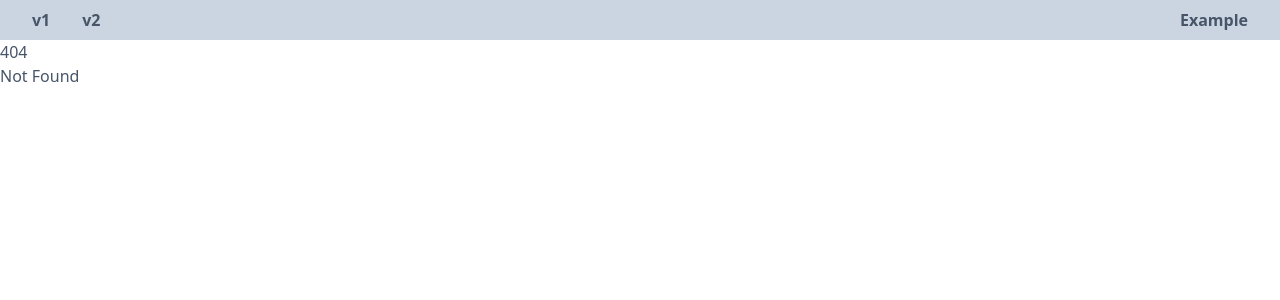
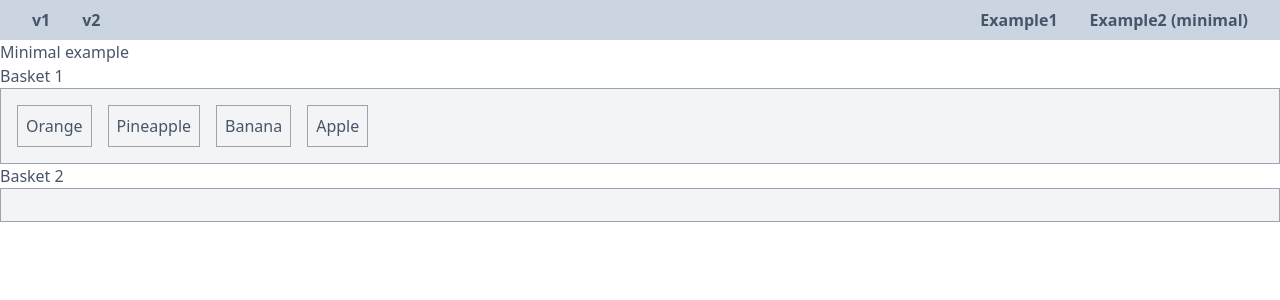
Before and after one commit to danielres/svelte-dageditor, a SvelteKit app: page /ex2 in a window 1280 px wide. Before the commit this address had no page. Shown: the top 300 px of the page. Built offline with nearby package versions, Linux system fonts and the light colour scheme.

Commit message:
add minimal example

```diff
--- a/src/routes/+layout.svelte
+++ b/src/routes/+layout.svelte
@@ -10,7 +10,8 @@
     </ul>
 
     <ul>
-      <li><a href="/ex1">Example</a></li>
+      <li><a href="/ex1">Example1</a></li>
+      <li><a href="/ex2">Example2 (minimal)</a></li>
     </ul>
   </nav>
 
--- a/src/routes/ex1/+page.svelte
+++ b/src/routes/ex1/+page.svelte
@@ -3,6 +3,8 @@
   import { flip } from 'svelte/animate'
   import { fade } from 'svelte/transition'
   import { accordion } from './accordion'
+
+  type Data = { basketIndex: number; itemIndex: number }
 
   let baskets = [
     { name: 'Basket 1', items: ['Orange', 'Pineapple'] },
@@ -19,8 +21,6 @@
     const data: Data = { basketIndex, itemIndex }
     event.dataTransfer?.setData('text/plain', JSON.stringify(data))
   }
-
-  type Data = { basketIndex: number; itemIndex: number }
 
   function drop(
     event: DragEvent & { currentTarget: EventTarget & HTMLUListElement },
--- /dev/null
+++ b/src/routes/ex2/+layout.svelte
@@ -0,0 +1,8 @@
+<script lang="ts">
+</script>
+
+<div class="grid grid-cols-2">
+  <div class="p-8">
+    <slot />
+  </div>
+</div>
--- /dev/null
+++ b/src/routes/ex2/+page.svelte
@@ -0,0 +1,85 @@
+<script lang="ts">
+  type Item = { name: string }
+
+  let basket1: Item[] = [
+    { name: 'Orange' },
+    { name: 'Pineapple' },
+    { name: 'Banana' },
+    { name: 'Apple' },
+  ]
+
+  let basket2: Item[] = []
+
+  const byKey = (key: keyof Item) => (a: Item, b: Item) =>
+    a[key] === b[key] ? 0 : a[key] > b[key] ? 1 : -1
+</script>
+
+<h2 class="text-lg">Minimal example</h2>
+
+<div class="grid gap-4">
+  <div>
+    <h3>Basket 1</h3>
+
+    <ul
+      on:dragover|preventDefault
+      on:drop={(e) => {
+        const name = e.dataTransfer?.getData('text/plain')
+        if (!name) return
+        basket2 = basket2.filter((item) => item.name !== name)
+        basket1 = [...basket1, { name }].sort(byKey('name'))
+      }}
+    >
+      {#each basket1 as item}
+        <li
+          draggable={true}
+          data-name={item.name}
+          on:dragstart={(e) => {
+            const name = e.currentTarget?.dataset?.name
+            if (!name) return
+            e.dataTransfer?.setData('text/plain', name)
+          }}
+        >
+          {item.name}
+        </li>
+      {/each}
+    </ul>
+  </div>
+
+  <div>
+    <h3>Basket 2</h3>
+
+    <ul
+      on:dragover|preventDefault
+      on:drop={(e) => {
+        const name = e.dataTransfer?.getData('text/plain')
+        if (!name) return
+        basket1 = basket1.filter((item) => item.name !== name)
+        basket2 = [...basket2, { name }].sort(byKey('name'))
+        console.log('drop', name)
+      }}
+    >
+      {#each basket2 as item}
+        <li
+          draggable={true}
+          data-name={item.name}
+          on:dragstart={(e) => {
+            const name = e.currentTarget?.dataset?.name
+            if (!name) return
+            e.dataTransfer?.setData('text/plain', name)
+          }}
+        >
+          {item.name}
+        </li>
+      {/each}
+    </ul>
+  </div>
+</div>
+
+<style lang="postcss">
+  ul {
+    @apply bg-gray-100 border border-gray-400 p-4 flex gap-4;
+    li {
+      @apply bg-gray-100 border border-gray-400 cursor-pointer inline-block p-2;
+    }
+  }
+</style>
```
